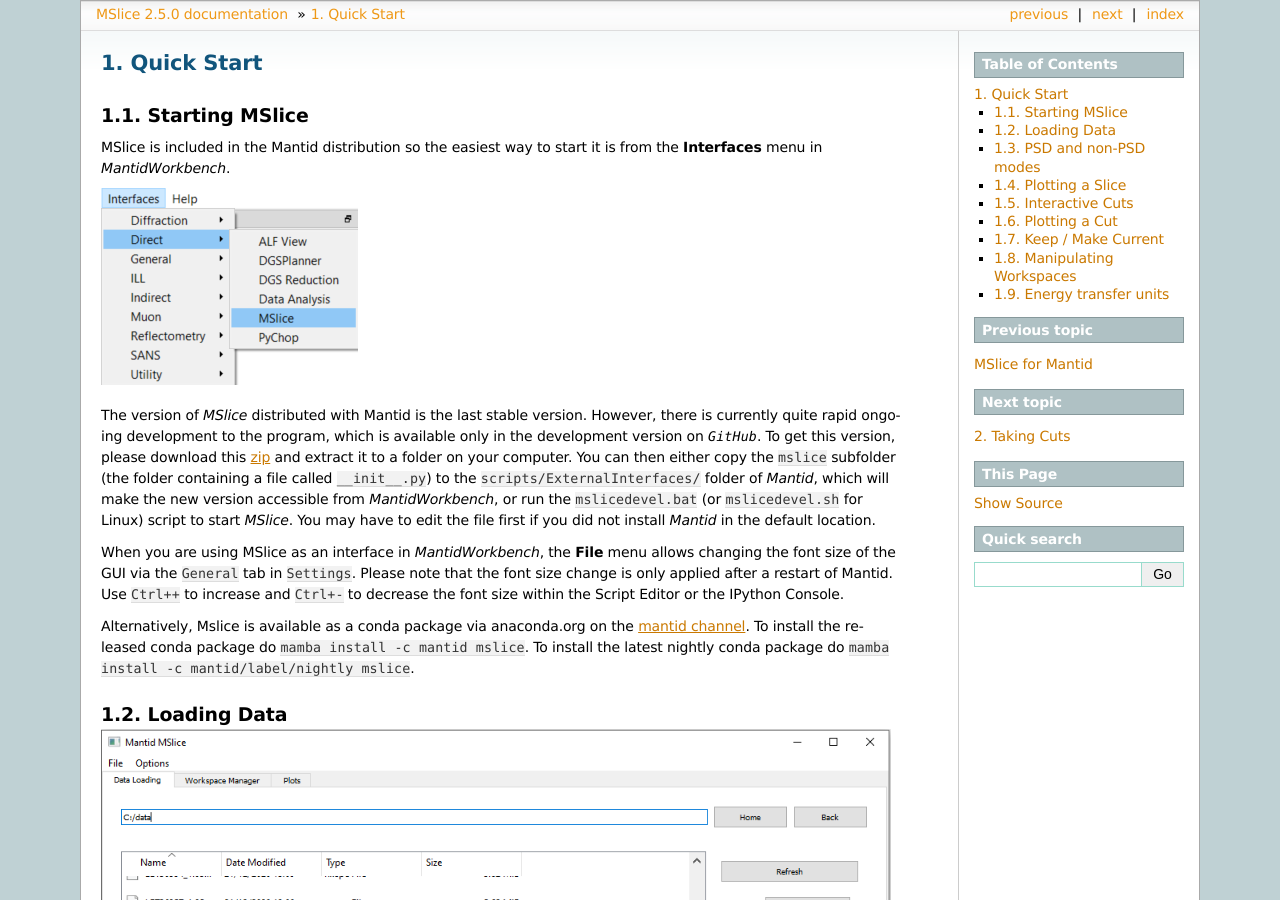
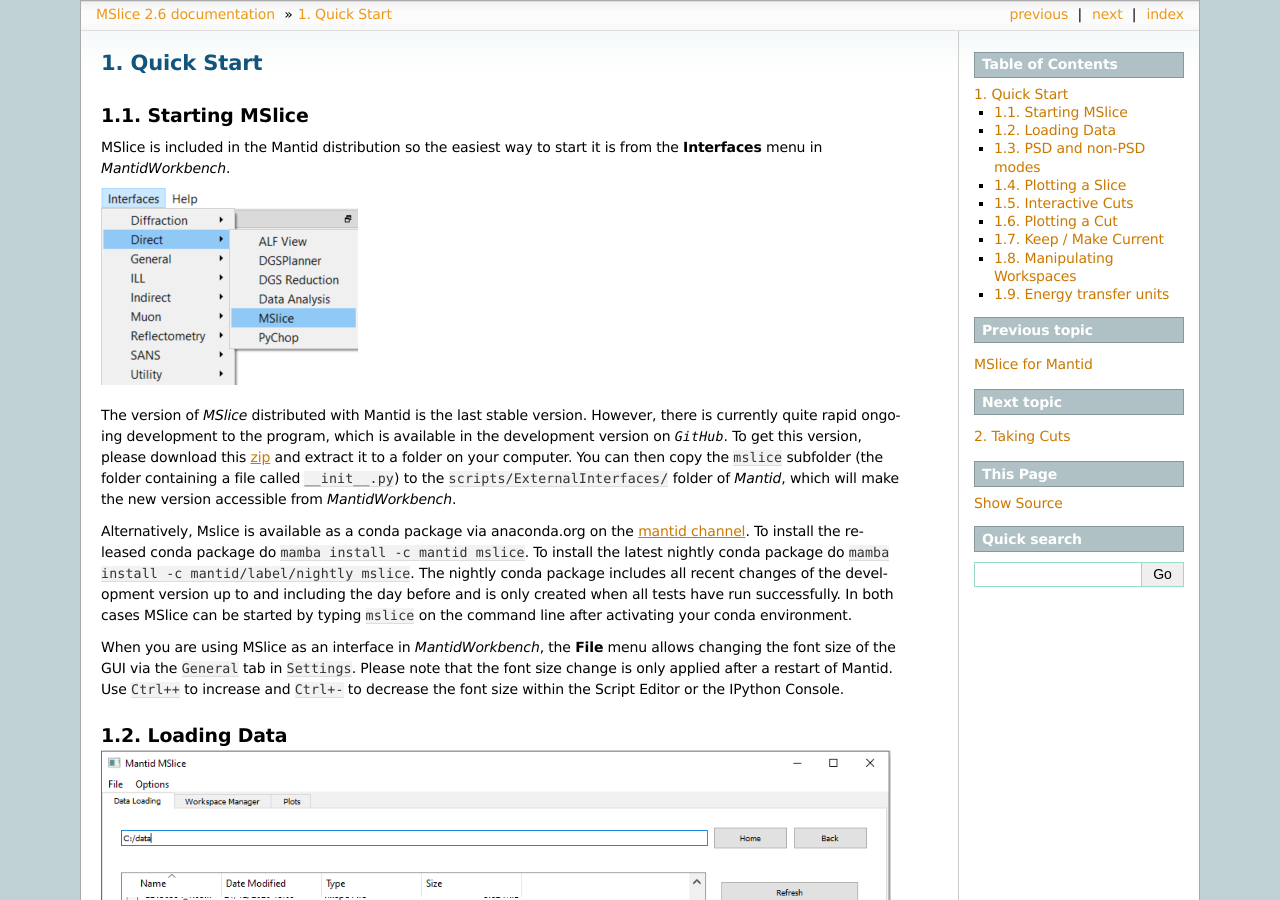
Before and after one commit to mantidproject/mslice, a Sphinx documentation site: the page built from docs/source/quickstart.rst, in a window 1280 px wide and 900 px high. Built offline with Sphinx 7.4.7, drawn with Linux system fonts in a browser that asks for light colours; formulas are drawn with MathJax 3; some of the changed text lies outside the part shown.

Commit message:
update files to released version

```diff
--- a/docs/source/conf.py
+++ b/docs/source/conf.py
@@ -62,10 +62,10 @@
 # |version| and |release|, also used in various other places throughout the
 # built documents.
 #
-# The short X.Y version.
+# The short X version.
 version = '.'.join(map(str, version_info[:1]))
-# The full version, including alpha/beta/rc tags.
-release = '.'.join(map(str, version_info))
+# The full X.Y version.
+release = '.'.join(map(str, version_info[:2]))
 
 # The language for content autogenerated by Sphinx. Refer to documentation
 # for a list of supported languages.
--- a/docs/source/quickstart.rst
+++ b/docs/source/quickstart.rst
@@ -9,20 +9,21 @@
 .. image:: images/quickstart/mantid_interfaces_menu.png
 
 The version of *MSlice* distributed with Mantid is the last stable version. However, there is currently quite rapid ongoing
-development to the program, which is available only in the development version on `GitHub`. To get this version, please
+development to the program, which is available in the development version on `GitHub`. To get this version, please
 download this `zip <https://github.com/mantidproject/mslice/archive/main.zip>`_ and extract it to a folder on your computer.
-You can then either copy the ``mslice`` subfolder (the folder containing a file called ``__init__.py``) to the
-``scripts/ExternalInterfaces/`` folder of *Mantid*, which will make the new version accessible from *MantidWorkbench*, or run the
-``mslicedevel.bat`` (or ``mslicedevel.sh`` for Linux) script to start *MSlice*. You may have to edit the file first if
-you did not install *Mantid* in the default location.
+You can then copy the ``mslice`` subfolder (the folder containing a file called ``__init__.py``) to the
+``scripts/ExternalInterfaces/`` folder of *Mantid*, which will make the new version accessible from *MantidWorkbench*.
+
+Alternatively, Mslice is available as a conda package via anaconda.org on the `mantid channel <https://anaconda.org/mantid/mslice>`_.
+To install the released conda package do ``mamba install -c mantid mslice``.
+To install the latest nightly conda package do ``mamba install -c mantid/label/nightly mslice``. The nightly conda package includes
+all recent changes of the development version up to and including the day before and is only created when all tests have run
+successfully.
+In both cases MSlice can be started by typing ``mslice`` on the command line after activating your conda environment.
 
 When you are using MSlice as an interface in *MantidWorkbench*, the **File** menu allows changing the font size of the GUI via the
 ``General`` tab in ``Settings``. Please note that the font size change is only applied after a restart of Mantid. Use ``Ctrl++`` to
 increase and ``Ctrl+-`` to decrease the font size within the Script Editor or the IPython Console.
-
-Alternatively, Mslice is available as a conda package via anaconda.org on the `mantid channel <https://anaconda.org/mantid/mslice>`_.
-To install the released conda package do ``mamba install -c mantid mslice``.
-To install the latest nightly conda package do ``mamba install -c mantid/label/nightly mslice``.
 
 Loading Data
 ------------
--- a/src/mslice/__init__.py
+++ b/src/mslice/__init__.py
@@ -6,6 +6,6 @@
 on Mantid (http://www.mantidproject.org).
 """
 
-version_info = (2, 5, 0)
+version_info = (2, 6, 0)
 __version__ = '.'.join(map(str, version_info))
 __project_url__ = 'https://github.com/mantidproject/mslice'
```
Also changed, not shown: 5 other files.
